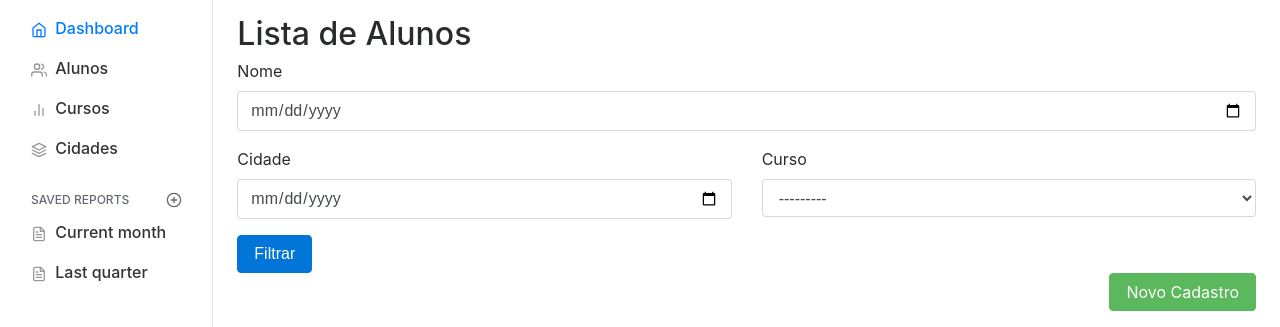
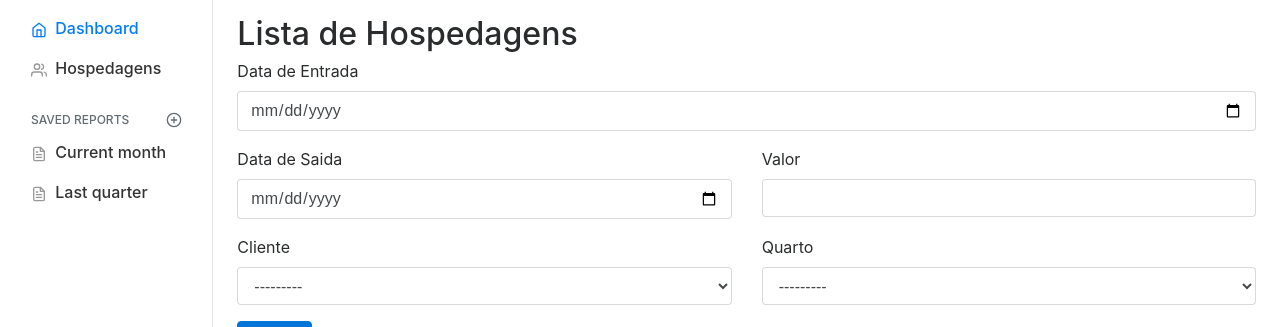
Before and after one commit to CaarlosRiian/DSW--ClassBasedViews, a Django app: template hospedagem/templates/hospedagem/hospedagem.html in a window 1280 px wide. Shown: the part 122-449 px from the top of the page. Run offline with Django 4.2, Linux system fonts and the light colour scheme; the template is opened without the code that fills it: values that come from a table or form of the project are taken from there, others are empty.

Commit message:
terminado!

```diff
--- a/hospedagem/models.py
+++ b/hospedagem/models.py
@@ -7,21 +7,33 @@ class Cliente(models.Model):
     telefone = models.CharField(max_length=50)
     endereco = models.CharField(max_length=150)
 
+    def __str__(self):
+        return self.nome
+
 class Quarto(models.Model):
     apartamento = models.IntegerField()
-    valor = models.FloatField(max_length=200)
+    valor = models.FloatField(null=True)
+
+    def __str__(self) -> str:
+        return f'{self.apartamento} - {self.valor}'
 
 class Hospedagem(models.Model):
     data_entrada = models.DateField(max_length=100)
     data_saida = models.DateField(max_length=100)
-    valor = models.FloatField(max_length=100)
+    valor = models.FloatField(null=True)
     cliente = models.ForeignKey(Cliente, on_delete=models.CASCADE)
     quarto = models.ForeignKey(Quarto, on_delete=models.CASCADE)
+
+    def __str__(self):
+        return self.cliente
 
 class Consumo(models.Model):
     nome = models.CharField(max_length=100)
     data = models.DateField(max_length=100)
-    valor = models.FloatField(max_length=100)
+    valor = models.FloatField(null=True)
     hospedagem = models.ForeignKey(Hospedagem, on_delete=models.CASCADE)
 
+    def __str__(self):
+        return self.nome
+
 # Models feitos!
--- a/hospedagem/templates/hospedagem/hospedagem.html
+++ b/hospedagem/templates/hospedagem/hospedagem.html
@@ -1,24 +1,32 @@
 {% extends 'base.html' %}
 
 {% block center %}
-  <h2> Lista de Alunos</h2>
+  <h2> Lista de Hospedagens</h2>
 
 
 
   <form method="get">
 
     <div class="mb-3">
-        <label for="nome" class="form-label">Nome</label>
+        <label for="nome" class="form-label">Data de Entrada</label>
         {{ form.data_entrada }}
     </div>
 
     <div class="row">
       <div class="col-md-6 mb-3">
-          <label for="data_saida" class="form-label">Cidade</label>
+          <label for="data_saida" class="form-label">Data de Saida</label>
           {{ form.data_saida }}
       </div>
       <div class="col-md-6 mb-3">
-          <label for="valor" class="form-label">Curso</label>
+        <label for="data_saida" class="form-label">Valor</label>
+        {{ form.valor }}
+    </div>
+    <div class="col-md-6 mb-3">
+      <label for="data_saida" class="form-label">Cliente</label>
+      {{ form.cliente }}
+  </div>
+      <div class="col-md-6 mb-3">
+          <label for="valor" class="form-label">Quarto</label>
           {{ form.quarto }}
       </div>
   </div>
@@ -54,6 +62,7 @@
         <td>{{ hospedagem.quarto }}</td>
         <td>
           <a href="{% url 'hospedagem_editar' id=hospedagem.id %}" class="btn btn-primary btn-sm">Editar</a>
+          <a href="{% url 'hospedagem_detalhe' id=hospedagem.id %}" class="btn btn-info btn-sm">Detalhe</a>
           <a href="{% url 'hospedagem_remover' id=hospedagem.id %}" class="btn btn-danger btn-sm">Remover</a>
         </td>
       </tr>
--- a/hospedagem/views.py
+++ b/hospedagem/views.py
@@ -29,7 +29,7 @@ class HospedagemRemover(DeleteView):
 
 class HospedagemListar(ListView):
     model = Hospedagem
-    template_name = 'hospedagem/hospedagens.html'
+    template_name = 'hospedagem/hospedagem.html'
     context_object_name = 'hospedagens'  # Nome da variável a ser usada no template
     paginate_by = 2
 
@@ -52,7 +52,8 @@ class HospedagemListar(ListView):
 
 class HospedagemDetalhe(DetailView):
     model = Hospedagem
-
+    template_name = 'hospedagem/detail.html'
+    pk_url_kwarg = 'id'
 
 class IndexView(TemplateView):
     template_name = "hospedagem/index.html"
--- a/main/urls.py
+++ b/main/urls.py
@@ -1,13 +1,15 @@
 from django.contrib import admin
 from django.urls import path
 from aluno  import views
+from hospedagem import views
 
 urlpatterns = [
     path('admin/', admin.site.urls),
     path('', views.IndexView.as_view(), name='index'),
-    path('aluno/editar/<int:id>/', views.AlunoEditar.as_view(), name='aluno_editar'),
-    path('aluno/criar/', views.AlunoCriar.as_view(), name='aluno_criar'),
-    path('aluno/remover/<int:id>/', views.AlunoRemover.as_view(), name='aluno_remover'),
-    path('aluno/listar/', views.AlunoListar.as_view(), name='aluno_listar'),
+    path('hospedagem/editar/<int:id>/', views.HospedagemEditar.as_view(), name='hospedagem_editar'),
+    path('hospedagem/detalhe/<int:id>/', views.HospedagemDetalhe.as_view(), name='hospedagem_detalhe'),
+    path('hospedagem/criar/', views.HospedagemCriar.as_view(), name='hospedagem_criar'),
+    path('hospedagem/remover/<int:id>/', views.HospedagemRemover.as_view(), name='hospedagem_remover'),
+    path('hospedagem/listar/', views.HospedagemListar.as_view(), name='hospedagem_listar'),
 
 ]
--- a/templates/base.html
+++ b/templates/base.html
@@ -30,21 +30,9 @@
                   </a>
                 </li>
                 <li class="nav-item">
-                  <a class="nav-link" href="{% url 'aluno_listar' %}">
+                  <a class="nav-link" href="{% url 'hospedagem_listar' %}">
                     <svg xmlns="http://www.w3.org/2000/svg" width="24" height="24" viewBox="0 0 24 24" fill="none" stroke="currentColor" stroke-width="2" stroke-linecap="round" stroke-linejoin="round" class="feather feather-users"><path d="M17 21v-2a4 4 0 0 0-4-4H5a4 4 0 0 0-4 4v2"></path><circle cx="9" cy="7" r="4"></circle><path d="M23 21v-2a4 4 0 0 0-3-3.87"></path><path d="M16 3.13a4 4 0 0 1 0 7.75"></path></svg>
-                    Alunos
-                  </a>
-                </li>
-                <li class="nav-item">
-                  <a class="nav-link" href="#">
-                    <svg xmlns="http://www.w3.org/2000/svg" width="24" height="24" viewBox="0 0 24 24" fill="none" stroke="currentColor" stroke-width="2" stroke-linecap="round" stroke-linejoin="round" class="feather feather-bar-chart-2"><line x1="18" y1="20" x2="18" y2="10"></line><line x1="12" y1="20" x2="12" y2="4"></line><line x1="6" y1="20" x2="6" y2="14"></line></svg>
-                    Cursos
-                  </a>
-                </li>
-                <li class="nav-item">
-                  <a class="nav-link" href="#">
-                    <svg xmlns="http://www.w3.org/2000/svg" width="24" height="24" viewBox="0 0 24 24" fill="none" stroke="currentColor" stroke-width="2" stroke-linecap="round" stroke-linejoin="round" class="feather feather-layers"><polygon points="12 2 2 7 12 12 22 7 12 2"></polygon><polyline points="2 17 12 22 22 17"></polyline><polyline points="2 12 12 17 22 12"></polyline></svg>
-                    Cidades
+                    Hospedagens
                   </a>
                 </li>
               </ul>
```
Also changed, not shown: hospedagem/admin.py (+5 -20 lines), hospedagem/templates/hospedagem/detail.html (added, +34 -0 lines), hospedagem/templates/hospedagem/form.html (+5 -5 lines), hospedagem/templates/hospedagem/index.html (+0 -20 lines), hospedagem/urls.py (deleted, +0 -13 lines), hospedagem/migrations/0002_alter_consumo_valor_alter_hospedagem_valor_and_more.py (added).
